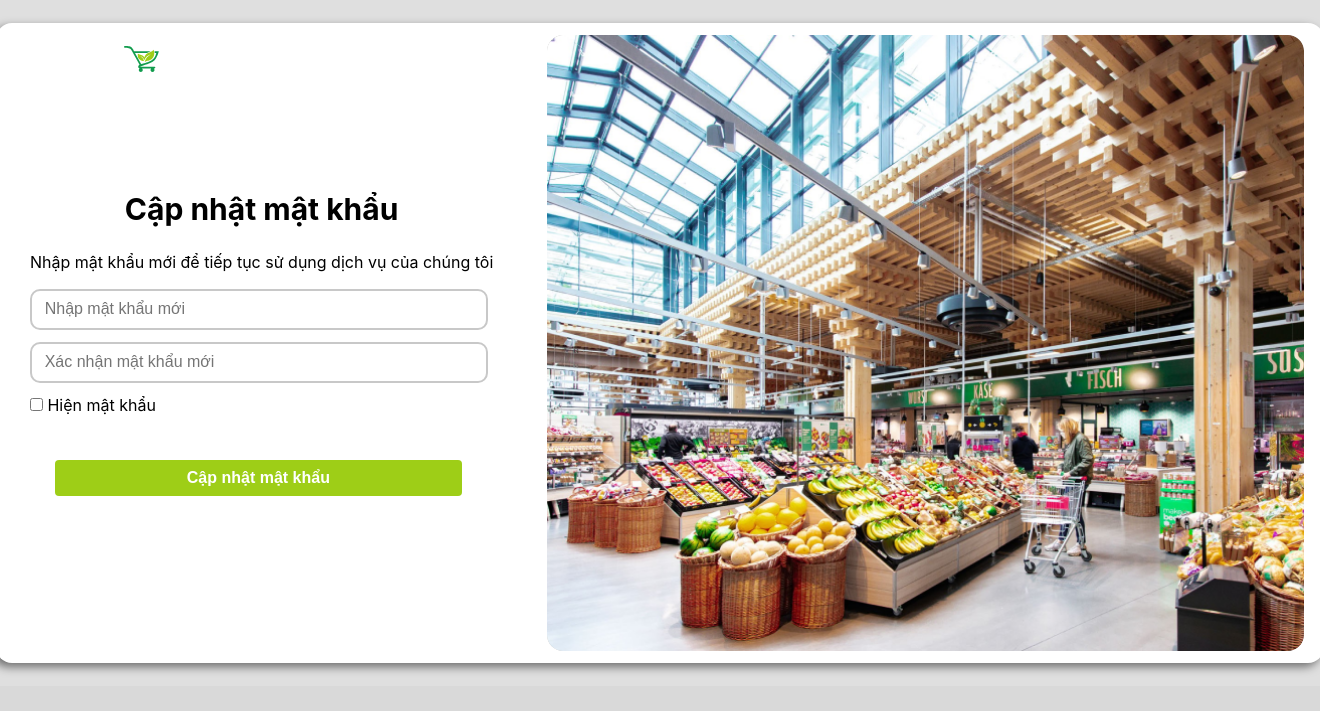
After one commit to ViTrungDev/SHOPPING-AT-HOME, a Node server app: page /auth/forgotOTP/comfirm_password in a window 1320 px wide. The commit adds this page. Shown: the top 711 px of the page. Run offline with Node 20, Linux system fonts and the light colour scheme; some libraries are stand-ins or nearby versions.

Commit message:
view comfirm password

```diff
--- a/src/App/Controllers/forgotPassWord/forgotPassWordController.js
+++ b/src/App/Controllers/forgotPassWord/forgotPassWordController.js
@@ -13,5 +13,10 @@ class forgotPassWordController {
       path.join(__dirname, "../../../Resources/Views/Auth/forgotOTP.html")
     );
   }
+  ComfirmOTP(req, res) {
+    res.sendFile(
+      path.join(__dirname, "../../../Resources/Views/Auth/comfirmPassword.html")
+    );
+  }
 }
 module.exports = new forgotPassWordController();
--- /dev/null
+++ b/src/Public/component/checkPassword.js
@@ -0,0 +1,23 @@
+document.addEventListener("DOMContentLoaded", function () {
+  function togglePasswordVisibility() {
+    document
+      .querySelectorAll('input[type="checkbox"][id="showPassword"]')
+      .forEach((checkbox) => {
+        checkbox.addEventListener("change", function () {
+          const form = this.closest("form"); // Tìm form chứa checkbox
+          if (!form) return;
+
+          // Tìm tất cả input có type="password" hoặc "text" trong form đó
+          const passwordFields = form.querySelectorAll(
+            'input[type="password"], input[type="text"]'
+          );
+          const type = this.checked ? "text" : "password"; // Nếu check thì hiện, bỏ check thì ẩn lại
+
+          passwordFields.forEach((input) => (input.type = type));
+        });
+      });
+  }
+
+  // Gọi hàm khi DOM đã tải xong
+  togglePasswordVisibility();
+});
--- a/src/Resources/Scss/App.scss
+++ b/src/Resources/Scss/App.scss
@@ -1198,3 +1198,12 @@ margin-bottom: 19px;
 .comfirm--otp{
   padding:20px 25px;
 }
+/*========================================= reset pass ===================================*/
+.new_comfirmPass,.comfirmPass{
+  width: 458px;
+  height: 41px;
+  margin-bottom: 12px;
+}
+.submit__comfirmPass{
+  margin-top: 45px;
+}
--- /dev/null
+++ b/src/Resources/Views/Auth/comfirmPassword.html
@@ -0,0 +1,43 @@
+<!DOCTYPE html>
+<html lang="vi">
+<head>
+    <meta charset="UTF-8">
+    <meta name="viewport" content="width=device-width, initial-scale=1.0">
+    <script src="/Js/favicon.js"></script>
+    <title>Xác nhận mật khẩu</title>
+    <link rel="stylesheet" href="/Css/App.css">
+</head>
+<body>
+    <div class="register_container">
+        <div class="register__form">
+            <div class="register__form--left">
+                <div class="register__form--logo">
+                    <a href="/"><img src="/Acssets/Icon/Logo2.svg" alt="Logo"></a>
+                </div>
+                <div class="register__form--content">
+                    <h1>Cập nhật mật khẩu</h1>
+                    <p>Nhập mật khẩu mới để tiếp tục sử dụng dịch vụ của chúng tôi</p>
+                    <form id="confirmPasswordForm">
+                        <div class="comfirmPass--input">
+                            <input type="password" class="comfirmPass" id="newPassword" name="newPassword" required placeholder="Nhập mật khẩu mới" class="input_password">
+                            <br>
+                            <input type="password"  class="new_comfirmPass" id="confirmPassword" name="confirmPassword" required placeholder="Xác nhận mật khẩu mới" class="input_password">
+                            <br>
+                            <input type="checkbox" id="showPassword"> Hiện mật khẩu
+                        </div>
+                        <div class="register__form--submit">
+                            <button type="submit" class="submit submit__comfirmPass">Cập nhật mật khẩu</button>
+                        </div>
+                    </form>
+                </div>
+            </div>
+            <div class="register__form--right">
+                <img src="/Acssets/image/image_auth.png" alt="Shopping at home">
+            </div>
+        </div>
+    </div>
+    <div class="loader" style="display: none;">Loading...</div>
+    <script src="/Js/confirm_password.js"></script>
+    <script src="/component/checkPassword.js"></script>
+</body>
+</html>
--- a/src/Resources/Views/Auth/forgotOTP.html
+++ b/src/Resources/Views/Auth/forgotOTP.html
@@ -25,7 +25,7 @@
                             <button type="submit" class="submit">Xác minh</button>
                         </div>
                         <p class="desc comfirm--otp">
-                            Mã xác minh có thời hạn trong <span id="timer">01:00</span>
+                            Mã xác minh có thời hạn trong <span id="timer">03:00</span>
                             <a href="http://">Gửi lại mã</a>
                         </p>
                     </form>
@@ -68,7 +68,7 @@
     }, 1000);
   }
   document.addEventListener("DOMContentLoaded", function () {
-    var fiveMinutes = 60 * 1,
+    var fiveMinutes = 60 * 3,
       display = document.querySelector("#timer");
     startTimer(fiveMinutes, display);
   });
--- a/src/Resources/Views/Auth/login.html
+++ b/src/Resources/Views/Auth/login.html
@@ -24,8 +24,8 @@
                         </div>
                         <div class="login__form--remember">
                             <div>
-                                <input type="checkbox" name="remember" id="remember">
-                                <label for="remember" class="remember-desc">Ghi nhớ mật khẩu</label>
+                                <input type="checkbox" name="remember"  id="showPassword">
+                                <label for="remember" class="remember-desc">Hiện mật khẩu</label>
                             </div>
                             <p>
                                 <a href="/auth/forgot">Quên mật khẩu</a>
@@ -59,4 +59,5 @@
     </div>
     <div class="loader" style="display: none;">Loading...</div>
     <script src="/Js/login.js"></script>
+    <script src="/component/checkPassword.js"></script>
 </body>
--- a/src/Resources/Views/Auth/register.html
+++ b/src/Resources/Views/Auth/register.html
@@ -42,8 +42,8 @@
               </div>
             </div>
             <div class="register__form--remember">
-              <input type="checkbox" name="remember" id="remember">
-              <label for="remember" class="remember-desc">Ghi nhớ mật khẩu</label>
+              <input type="checkbox" name="remember" id="showPassword">
+              <label for="remember" class="remember-desc" >Hiện mật khẩu</label>
             </div>
             <div class="register__form--submit">
               <button type="submit" class="submit">Đăng ký</button>
@@ -72,4 +72,5 @@
     </div>
   </div>
   <script src="/Js/register.js"></script>
+  <script src="/component/checkPassword.js"></script>
 </body>
--- a/src/Resources/Views/Emails/resetPassword.html
+++ b/src/Resources/Views/Emails/resetPassword.html
@@ -21,7 +21,7 @@
             overflow: hidden;
         }
         .header {
-            background-color: #007bff;
+            background-color: #1ceb57;
             color: white;
             padding: 20px;
             text-align: center;
@@ -35,7 +35,7 @@
         .otp-code {
             font-size: 32px;
             font-weight: bold;
-            color: #007bff;
+            color: #1ceb57;
             background-color: #f0f8ff;
             display: inline-block;
             padding: 10px 20px;
@@ -51,7 +51,7 @@
             background-color: #f4f4f4;
         }
         .footer a {
-            color: #007bff;
+            color: #1ceb57;
             text-decoration: none;
         }
     </style>
--- a/src/Router/Auth.js
+++ b/src/Router/Auth.js
@@ -18,6 +18,7 @@ router.post("/login", authController.login);
 // forgot password
 router.get("/forgot", forgotPassWordController.ViewForgot);
 router.get("/forgotOTP", forgotPassWordController.ViewOTP);
+router.get("/forgotOTP/comfirm_password", forgotPassWordController.ComfirmOTP);
 router.post("/forgotOTP", sendOTP.sendOTP);
 router.post("/forgot", authController.forgot);
 
```
Also changed, not shown: src/App/Controllers/forgotPassWord/sendOTP.js (+6 -1 lines), src/helper/sendMail.js (+19 -3 lines), src/Public/Css/App.css, 4 other files.
